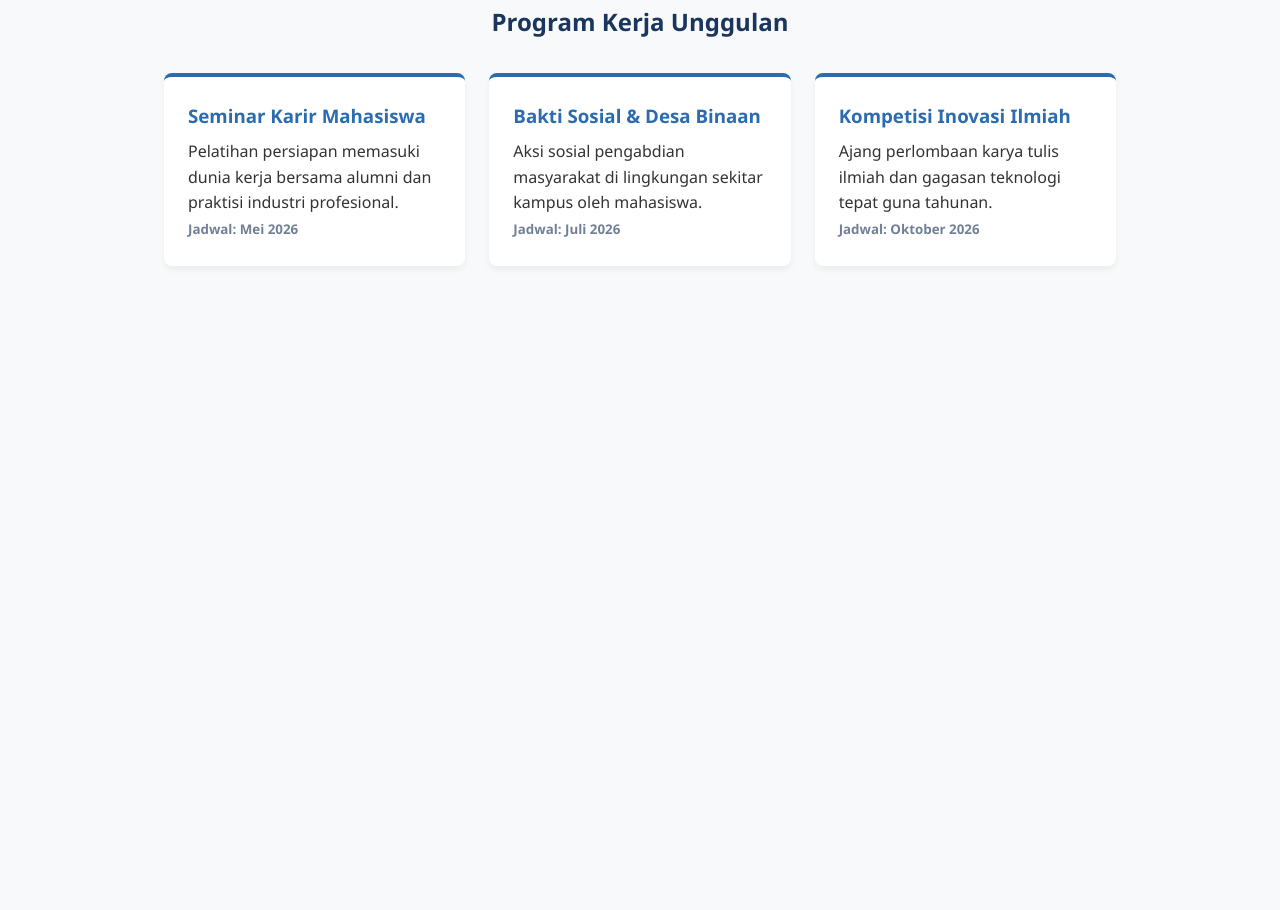
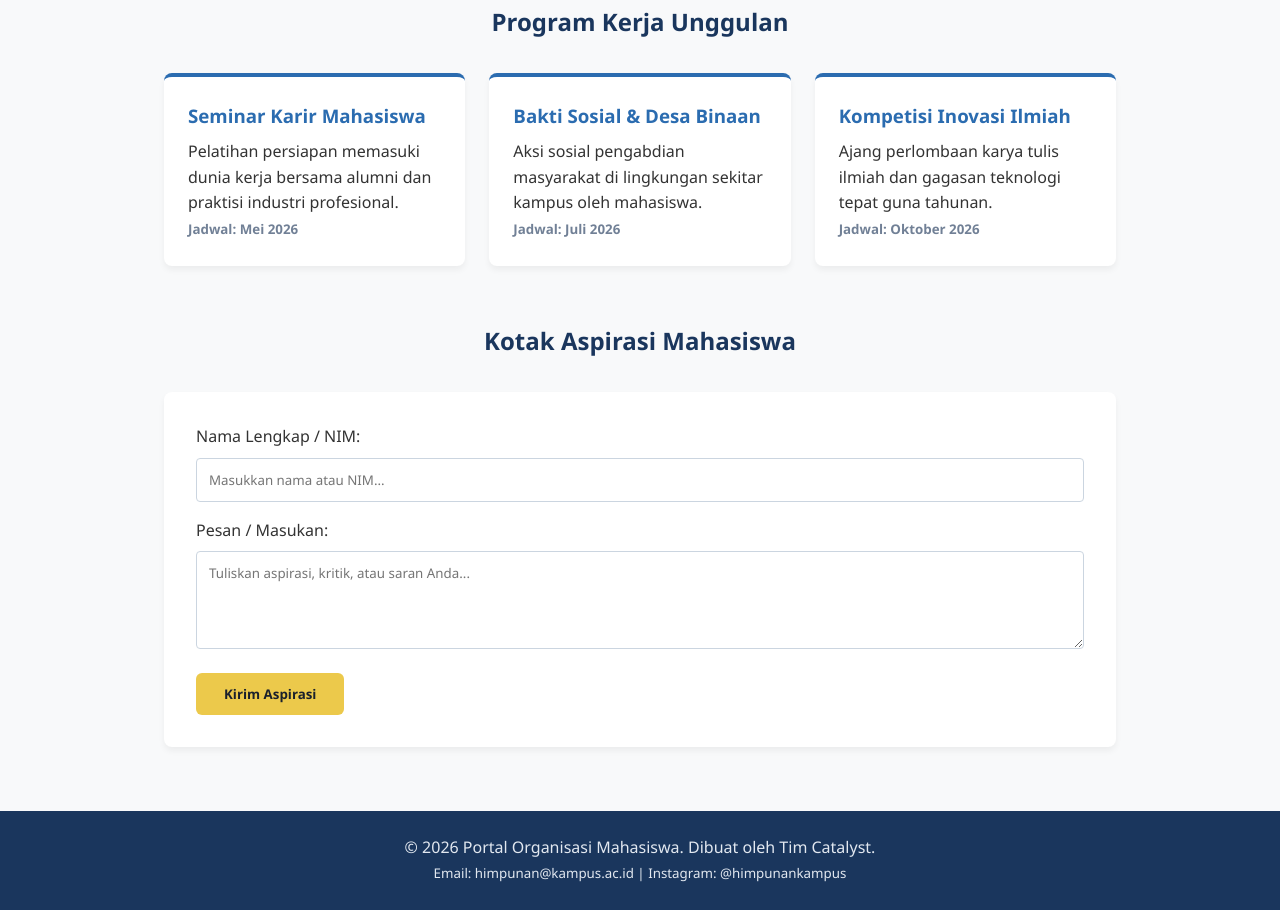
Before and after one commit to Fami-dev/portal-organisasi-mahasiswa, a plain HTML site: page index.html in a window 1280 px wide. Shown: the part 745-1655 px from the top of the page. Before the commit the page ends 1067 px from the top, so only its background shows below. Drawn offline with Linux system fonts and the light colour scheme.

Commit message:
feat: add contact form, footer, and javascript interaction (closes #5, closes #6)

```diff
--- a/index.html
+++ b/index.html
@@ -54,5 +54,27 @@
     </div>
   </section>
 
+    <!-- Bagian 4: Contact & Footer (Gancraft) -->
+  <section class="container" id="aspirasi">
+    <h2 class="section-title">Kotak Aspirasi Mahasiswa</h2>
+    <form class="form-aspirasi" id="aspirasiForm">
+      <div class="form-group">
+        <label for="nama">Nama Lengkap / NIM:</label>
+        <input type="text" id="nama" placeholder="Masukkan nama atau NIM..." required>
+      </div>
+      <div class="form-group">
+        <label for="pesan">Pesan / Masukan:</label>
+        <textarea id="pesan" rows="4" placeholder="Tuliskan aspirasi, kritik, atau saran Anda..." required></textarea>
+      </div>
+      <button type="submit" class="btn-cta">Kirim Aspirasi</button>
+    </form>
+  </section>
+
+  <footer>
+    <p>&copy; 2026 Portal Organisasi Mahasiswa. Dibuat oleh Tim Catalyst.</p>
+    <p><small>Email: himpunan@kampus.ac.id | Instagram: @himpunankampus</small></p>
+  </footer>
+
+  <script src="script.js"></script>
 </body>
 </html>
```
